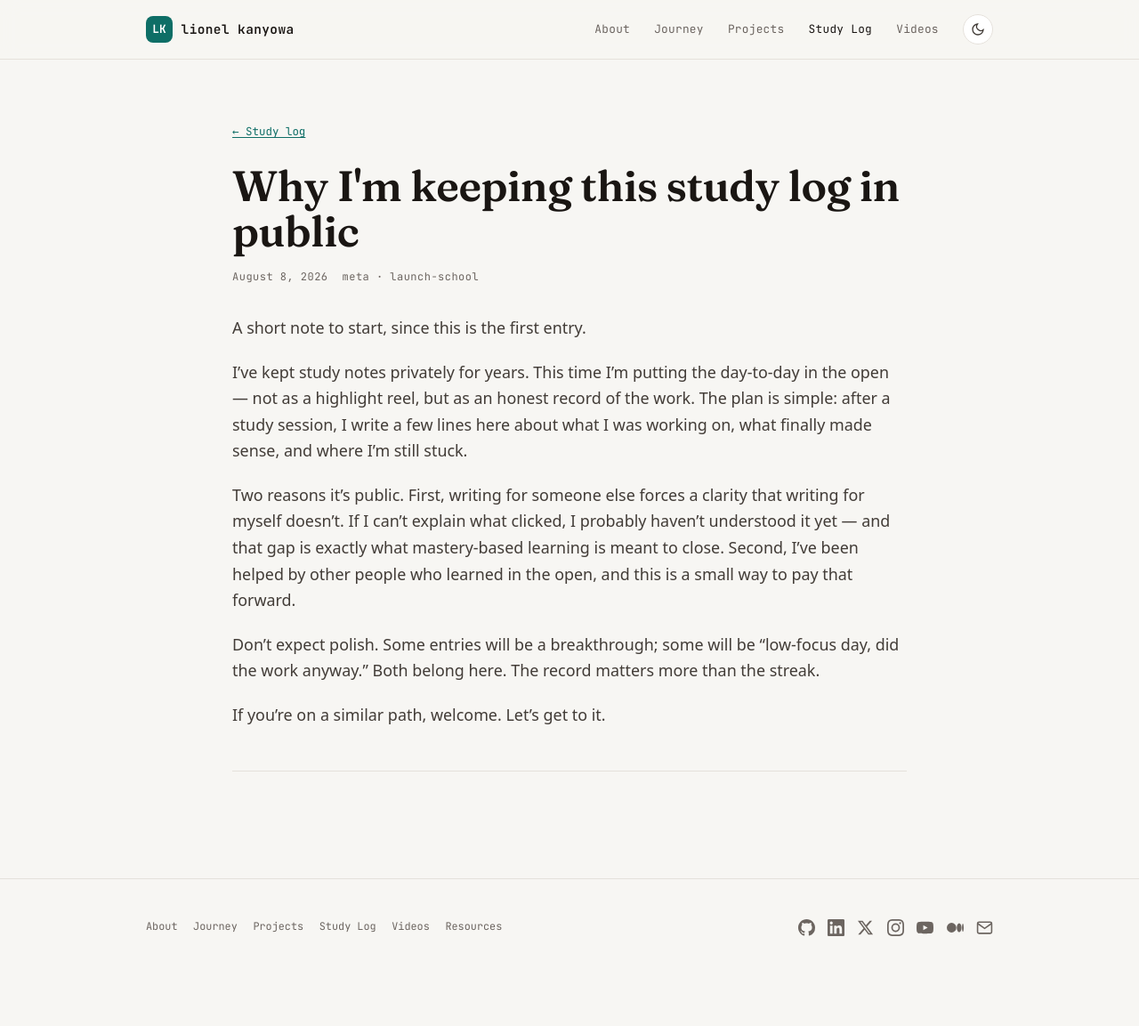
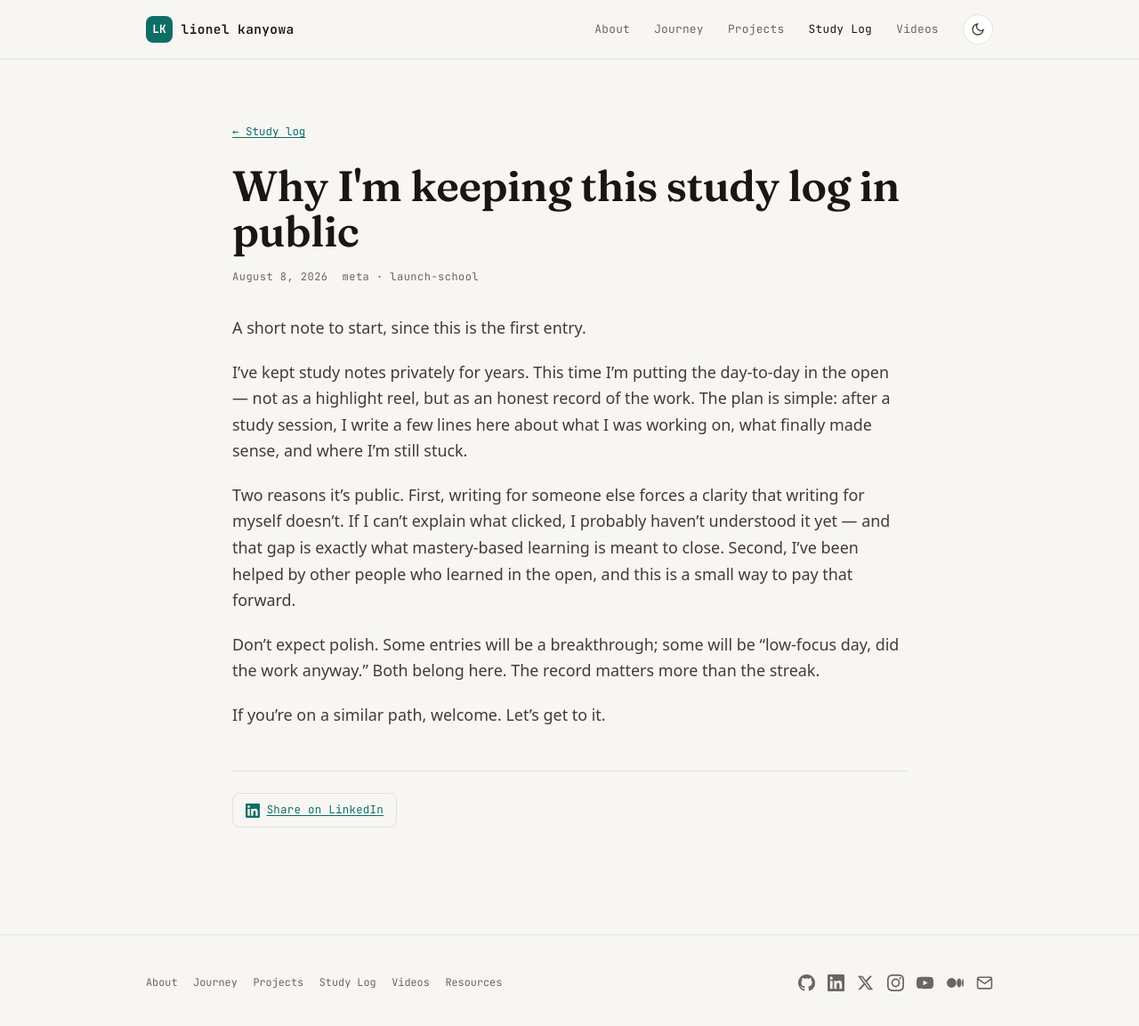
Before and after one commit to lionelkanyowa/lionelkanyowa.github.io, a Jekyll site: the page built from _posts/2026-08-08-keeping-a-study-log-in-public.md, in a window 1280 px wide and 1158 px high. Shown: the top 1153 px of the window at 89% size. Built offline with Jekyll 4.4.1, drawn with Linux system fonts in a browser that asks for light colours.

Commit message:
feat: LinkedIn share button + optional per-post images on study log
- Share-on-LinkedIn footer button per post (share-offsite URL scrapes the
  post's own OG tags — no content duplication)
- Optional front-matter image: renders a framed lead image and becomes the
  post's LinkedIn card; falls back to the site default og-image when unset
- future: true so same-day entries timestamped ahead of build still publish
- add .claude/launch.json for local jekyll preview

Co-Authored-By: Claude Opus 4.8 <noreply@anthropic.com>

```diff
--- a/_config.yml
+++ b/_config.yml
@@ -21,6 +21,7 @@ author:
   location: "Michigan"
 
 # Build Settings
+future: true   # publish study-log entries written/timestamped later the same day
 markdown: kramdown
 highlighter: rouge
 kramdown:
--- a/_layouts/post.html
+++ b/_layouts/post.html
@@ -17,11 +17,32 @@ layout: default
                 </div>
             </header>
 
+            {% comment %} Optional lead image. Set `image:` in the post front matter to show it
+            here AND use it as the LinkedIn/social card. The default site og-image (inherited via
+            _config defaults) is excluded so it never renders as a lead image. {% endcomment %}
+            {% if page.image and page.image != '/assets/images/og-image.png' %}
+            <figure class="post-figure">
+                <img src="{{ page.image | relative_url }}" alt="{{ page.image_alt | default: page.title | escape }}" loading="lazy">
+                {% if page.image_caption %}<figcaption>{{ page.image_caption }}</figcaption>{% endif %}
+            </figure>
+            {% endif %}
+
             <div class="post-body">
                 {{ content }}
             </div>
 
             <footer class="post-footer">
+                <div class="post-share">
+                    <a class="share-linkedin"
+                        href="https://www.linkedin.com/sharing/share-offsite/?url={{ page.url | absolute_url | url_encode }}"
+                        target="_blank" rel="noopener"
+                        aria-label="Share this entry on LinkedIn">
+                        <svg viewBox="0 0 24 24" width="16" height="16" fill="currentColor" aria-hidden="true">
+                            <path d="M20.45 20.45h-3.56v-5.57c0-1.33-.02-3.04-1.85-3.04-1.85 0-2.14 1.45-2.14 2.94v5.67H9.35V9h3.42v1.56h.05c.48-.9 1.64-1.85 3.37-1.85 3.6 0 4.27 2.37 4.27 5.46v6.28zM5.34 7.43a2.06 2.06 0 1 1 0-4.13 2.06 2.06 0 0 1 0 4.13zM7.12 20.45H3.56V9h3.56v11.45zM22.22 0H1.77C.79 0 0 .77 0 1.72v20.55C0 23.23.79 24 1.77 24h20.45c.98 0 1.78-.77 1.78-1.73V1.72C24 .77 23.2 0 22.22 0z"/>
+                        </svg>
+                        <span>Share on LinkedIn</span>
+                    </a>
+                </div>
                 <div class="post-navigation">
                     <span>{% if page.previous %}<a href="{{ page.previous.url | relative_url }}" rel="prev">&larr; {{ page.previous.title }}</a>{% endif %}</span>
                     <span>{% if page.next %}<a href="{{ page.next.url | relative_url }}" rel="next">{{ page.next.title }} &rarr;</a>{% endif %}</span>
--- a/assets/css/main.css
+++ b/assets/css/main.css
@@ -346,6 +346,18 @@ a:focus-visible, button:focus-visible, input:focus-visible {
 .post-title { font-family: var(--serif); font-weight: 600; font-size: clamp(2rem, 1.4rem + 2.5vw, 3rem); line-height: 1.08; letter-spacing: -0.01em; margin: 0 0 0.75rem; }
 .post-meta { font-family: var(--mono); font-size: 0.75rem; letter-spacing: 0.04em; color: var(--muted); display: flex; gap: 1rem; flex-wrap: wrap; }
 .post-footer { margin-top: 3rem; padding-top: 1.5rem; border-top: 1px solid var(--hairline); }
+
+/* optional lead image */
+.post-figure { margin: 0 0 2rem; }
+.post-figure img { display: block; width: 100%; height: auto; border-radius: 10px; border: 1px solid var(--hairline); }
+.post-figure figcaption { font-family: var(--mono); font-size: 0.72rem; letter-spacing: 0.03em; color: var(--muted); margin-top: 0.6rem; }
+
+/* share on LinkedIn */
+.post-share { margin-bottom: 1.5rem; }
+.share-linkedin { display: inline-flex; align-items: center; gap: 0.5rem; font-family: var(--mono); font-size: 0.78rem; letter-spacing: 0.02em; color: var(--ink); text-decoration: none; border: 1px solid var(--hairline); border-radius: 8px; padding: 0.5rem 0.85rem; transition: border-color 0.15s, color 0.15s; }
+.share-linkedin:hover { border-color: var(--accent); color: var(--accent); }
+.share-linkedin svg { flex-shrink: 0; }
+
 .post-navigation { display: flex; justify-content: space-between; gap: 1rem; font-family: var(--mono); font-size: 0.8rem; }
 .post-navigation a { color: var(--muted); text-decoration: none; }
 .post-navigation a:hover { color: var(--accent); }
```
Also changed, not shown: .claude/launch.json (added).
